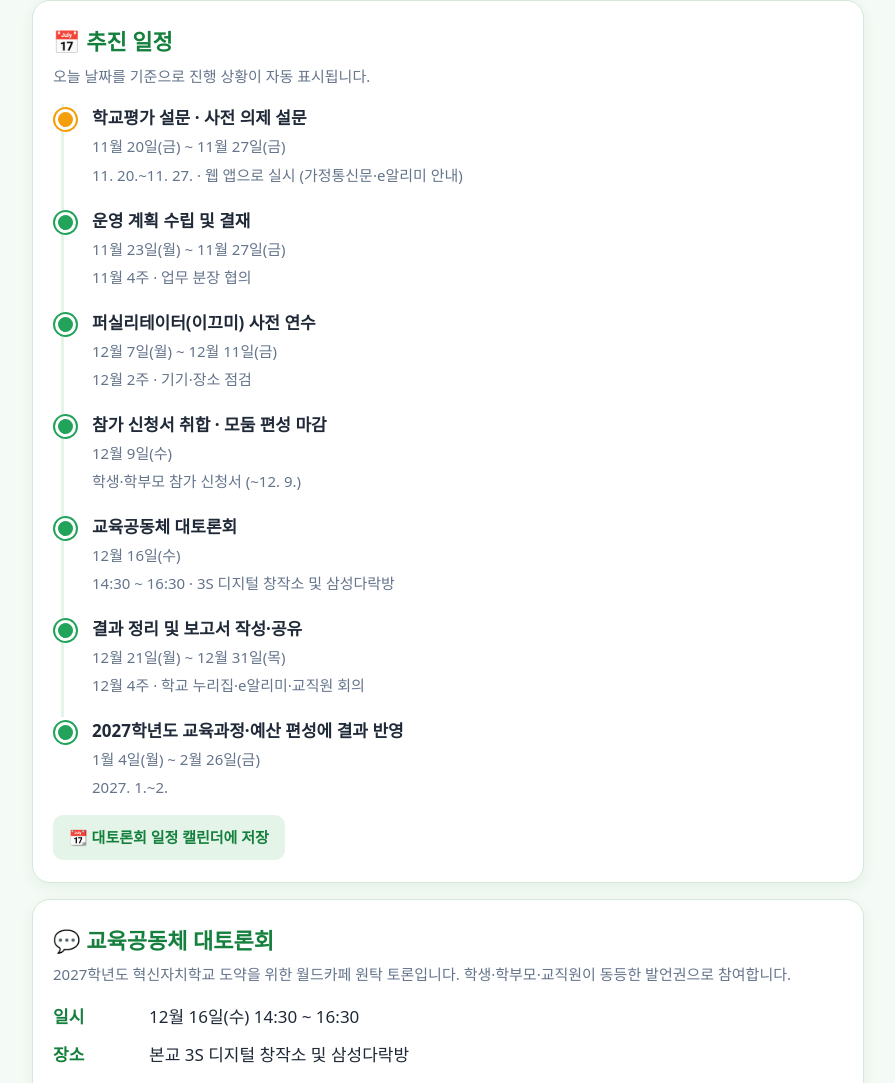
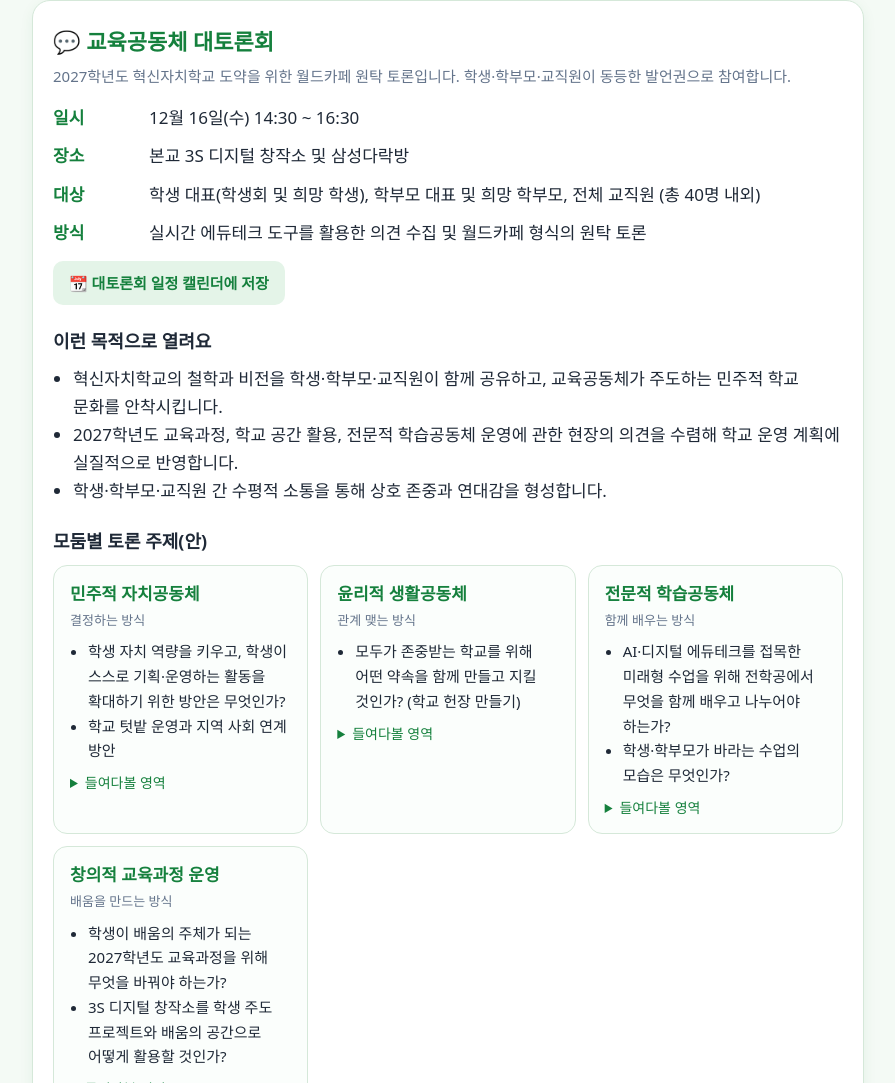
Before and after one commit to emerald3326-oss/emerald3326-oss.github.io, a plain HTML site: page samsung-eval/index.html in a window 1280 px wide. Shown: the part 913-1996 px from the top of the page, without its empty margins (192-1087 px from the left). Drawn offline with Linux system fonts and the light colour scheme.

Commit message:
추진 일정 섹션 제거(캘린더 저장 버튼은 대토론회로 이동)
Co-Authored-By: Claude Sonnet 5.5 <noreply@anthropic.com>
Claude-Session: https://claude.ai/code/session_019qSaAiMZtH2gsRTPeipnDz

```diff
--- a/samsung-eval/index.html
+++ b/samsung-eval/index.html
@@ -47,13 +47,6 @@ section .lead{margin:0 0 16px;color:var(--sub);font-size:15px}
 .badge.wait{background:#fef3c7;color:var(--warn)} .badge.end{background:#e2e8f0;color:#475569}
 dl.info{display:grid;grid-template-columns:84px 1fr;gap:10px 12px;margin:0}
 dl.info dt{font-weight:700;color:var(--main)} dl.info dd{margin:0}
-ol.timeline{list-style:none;margin:0;padding:0}
-ol.timeline li{position:relative;padding:0 0 18px 28px;border-left:3px solid var(--soft);margin-left:8px}
-ol.timeline li:last-child{border-color:transparent;padding-bottom:0}
-ol.timeline li::before{content:"";position:absolute;left:-9px;top:5px;width:15px;height:15px;border-radius:50%;background:var(--main2);border:3px solid #fff;box-shadow:0 0 0 2px var(--main2)}
-ol.timeline li.now::before{background:var(--accent);box-shadow:0 0 0 2px var(--accent)}
-ol.timeline li.done::before{background:#94a3b8;box-shadow:0 0 0 2px #94a3b8}
-ol.timeline b{display:block} ol.timeline span{color:var(--sub);font-size:15px}
 .table{width:100%;border-collapse:collapse;font-size:15px}
 .table th,.table td{border-bottom:1px solid var(--line);padding:9px 8px;text-align:left;vertical-align:top}
 .table th{color:var(--main);white-space:nowrap}
@@ -107,7 +100,6 @@ footer{text-align:center;color:var(--sub);font-size:13px;padding:18px 14px 28px}
 <nav class="tabs" id="tabs">
   <a href="#eval">학교평가 설문</a>
   <a href="#agenda">사전 의제 설문</a>
-  <a href="#schedule">일정</a>
   <a href="#forum">대토론회</a>
   <a href="#contact">문의</a>
 </nav>
@@ -130,19 +122,12 @@ footer{text-align:center;color:var(--sub);font-size:13px;padding:18px 14px 28px}
   <div id="agendaBox"></div>
 </section>
 
-<!-- 일정 -->
-<section id="schedule">
-  <h2>📅 추진 일정</h2>
-  <p class="lead">오늘 날짜를 기준으로 진행 상황이 자동 표시됩니다.</p>
-  <ol class="timeline" id="timeline"></ol>
-  <div class="actions"><button class="btn ghost" id="icsBtn">📆 대토론회 일정 캘린더에 저장</button></div>
-</section>
-
 <!-- 대토론회 -->
 <section id="forum">
   <h2>💬 교육공동체 대토론회</h2>
   <p class="lead">2027학년도 혁신자치학교 도약을 위한 월드카페 원탁 토론입니다. 학생·학부모·교직원이 동등한 발언권으로 참여합니다.</p>
   <dl class="info" id="forumInfo"></dl>
+  <div class="actions"><button class="btn ghost" id="icsBtn">📆 대토론회 일정 캘린더에 저장</button></div>
 
   <h3>이런 목적으로 열려요</h3>
   <ul id="purpose" style="margin:0;padding-left:20px"></ul>
@@ -206,16 +191,6 @@ const CONFIG = {
     '혁신자치학교의 철학과 비전을 학생·학부모·교직원이 함께 공유하고, 교육공동체가 주도하는 민주적 학교 문화를 안착시킵니다.',
     '2027학년도 교육과정, 학교 공간 활용, 전문적 학습공동체 운영에 관한 현장의 의견을 수렴해 학교 운영 계획에 실질적으로 반영합니다.',
     '학생·학부모·교직원 간 수평적 소통을 통해 상호 존중과 연대감을 형성합니다.'
-  ],
-
-  schedule:[
-    { date:'2026-11-23', end:'2026-11-27', title:'운영 계획 수립 및 결재', desc:'11월 4주 · 업무 분장 협의' },
-    { date:'2026-11-20', end:'2026-11-27', title:'학교평가 설문 · 사전 의제 설문', desc:'11. 20.~11. 27. · 웹 앱으로 실시 (가정통신문·e알리미 안내)' },
-    { date:'2026-12-09', title:'참가 신청서 취합 · 모둠 편성 마감', desc:'학생·학부모 참가 신청서 (~12. 9.)' },
-    { date:'2026-12-07', end:'2026-12-11', title:'퍼실리테이터(이끄미) 사전 연수', desc:'12월 2주 · 기기·장소 점검' },
-    { date:'2026-12-16', title:'교육공동체 대토론회', desc:'14:30 ~ 16:30 · 3S 디지털 창작소 및 삼성다락방' },
-    { date:'2026-12-21', end:'2026-12-31', title:'결과 정리 및 보고서 작성·공유', desc:'12월 4주 · 학교 누리집·e알리미·교직원 회의' },
-    { date:'2027-01-04', end:'2027-02-26', title:'2027학년도 교육과정·예산 편성에 결과 반영', desc:'2027. 1.~2.' }
   ],
 
   topics:[
@@ -372,17 +347,8 @@ $('#evalForm').addEventListener('submit', async e=>{
   });
 })();
 
-/* ---------------- 일정 / 대토론회 / 문의 ---------------- */
+/* ---------------- 대토론회 / 문의 ---------------- */
 (function(){
-  const list=CONFIG.schedule.slice().sort((a,b)=>D(a.date)-D(b.date));
-  const endOf=x=>D(x.end||x.date);
-  const nowIdx=list.findIndex(x=>endOf(x)>=today);
-  $('#timeline').innerHTML=list.map((x,i)=>{
-    const cls=endOf(x)<today?'done':(i===nowIdx?'now':'');
-    const when=x.end?`${fmt(x.date)} ~ ${fmt(x.end)}`:fmt(x.date);
-    return `<li class="${cls}"><b>${esc(x.title)}</b><span>${when}<br>${esc(x.desc)}</span></li>`;
-  }).join('');
-
   const f=CONFIG.forum;
   $('#forumInfo').innerHTML=[['일시',`${fmt(f.date)} ${f.start} ~ ${f.end}`],['장소',f.place],['대상',f.target],['방식',f.method]]
     .map(r=>`<dt>${r[0]}</dt><dd>${esc(r[1])}</dd>`).join('');
```
